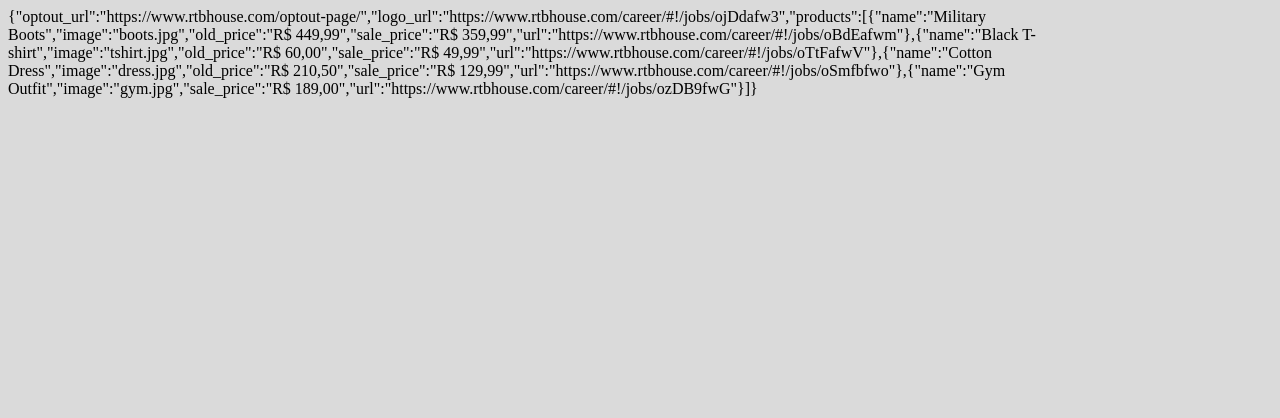
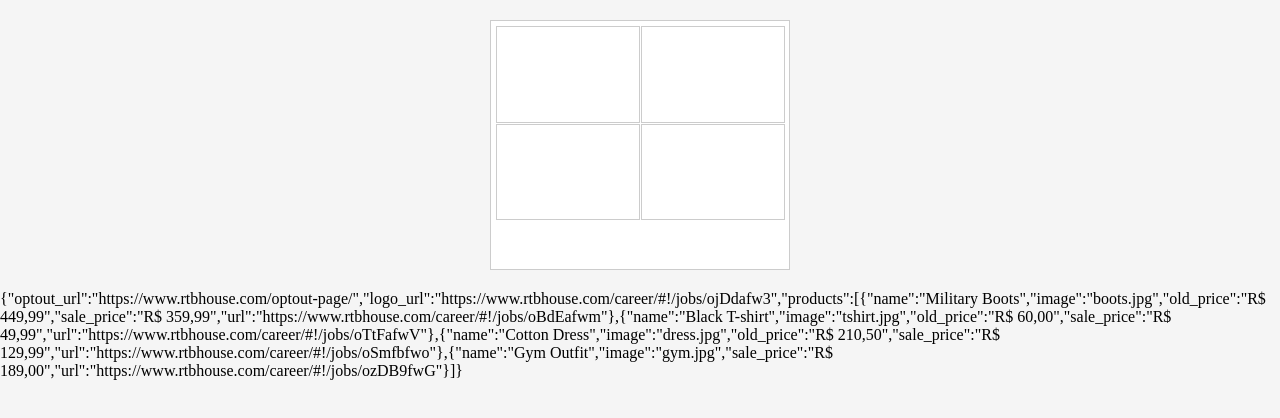
Before and after one commit to atmonello/banner-html, a website built with webpack: page public/index.html in a window 1280 px wide. Built offline with nearby package versions, Linux system fonts and the light colour scheme.

Commit message:
Adicionado grid dos produtos

```diff
--- a/public/index.html
+++ b/public/index.html
@@ -8,6 +8,17 @@
   <link rel="stylesheet" href="styles.css">
 </head>
 <body>
+  <main class="banner-container">
+    <div class="banner-wrapper">
+      <header class="banner-wrapper__products">
+        <section id="product-1" class="banner-wrapper__item"></section>
+        <section id="product-2" class="banner-wrapper__item"></section>
+        <section id="product-3" class="banner-wrapper__item"></section>
+        <section id="product-4" class="banner-wrapper__item"></section>
+      </header>
+      <footer class="banner-wrapper__footer"></footer>
+    </div>
+  </main>
   <script src="bundle.js"></script>
 </body>
 </html>
--- a/src/assets/stylesheets/base.scss
+++ b/src/assets/stylesheets/base.scss
@@ -1,5 +1,12 @@
-$backgroundColor: #dadada;
+@import './layout.scss';
+@import './colors.scss';
 
 body {
   background-color: $backgroundColor;
 }
+
+* {
+  box-sizing: border-box;
+  margin: 0;
+  padding: 0;
+}
--- /dev/null
+++ b/src/assets/stylesheets/colors.scss
@@ -0,0 +1 @@
+$backgroundColor: #f5f5f5;
--- /dev/null
+++ b/src/assets/stylesheets/layout.scss
@@ -0,0 +1,39 @@
+.banner {
+  &-container {
+    width: 100%;
+    display: flex;
+    justify-content: center;
+  }
+  &-wrapper {
+    width: 300px;
+    height: 250px;
+    display: flex;
+    background-color: #fff;
+    border: 1px solid #ccc;
+    margin: 20px 0;
+    flex-direction: column;
+    padding: 5px 5px 0;
+
+    &__products {
+      flex: 1 0;
+      display: grid;
+      grid-template-areas: "product-1 product-2" "product-3 product-4";
+      grid-template-columns: 50% 50%;
+      grid-template-rows: 50% 50%;
+      grid-gap: 1px;
+    }
+
+    &__item {
+      border: 1px solid rgba(0, 0, 0, 0.2);
+
+      &--active, &:hover {
+        border-color: red;
+        border-width: 2px;
+      }
+    }
+
+    &__footer {
+      flex: 0 0 50px;
+    }
+  }
+}
```
